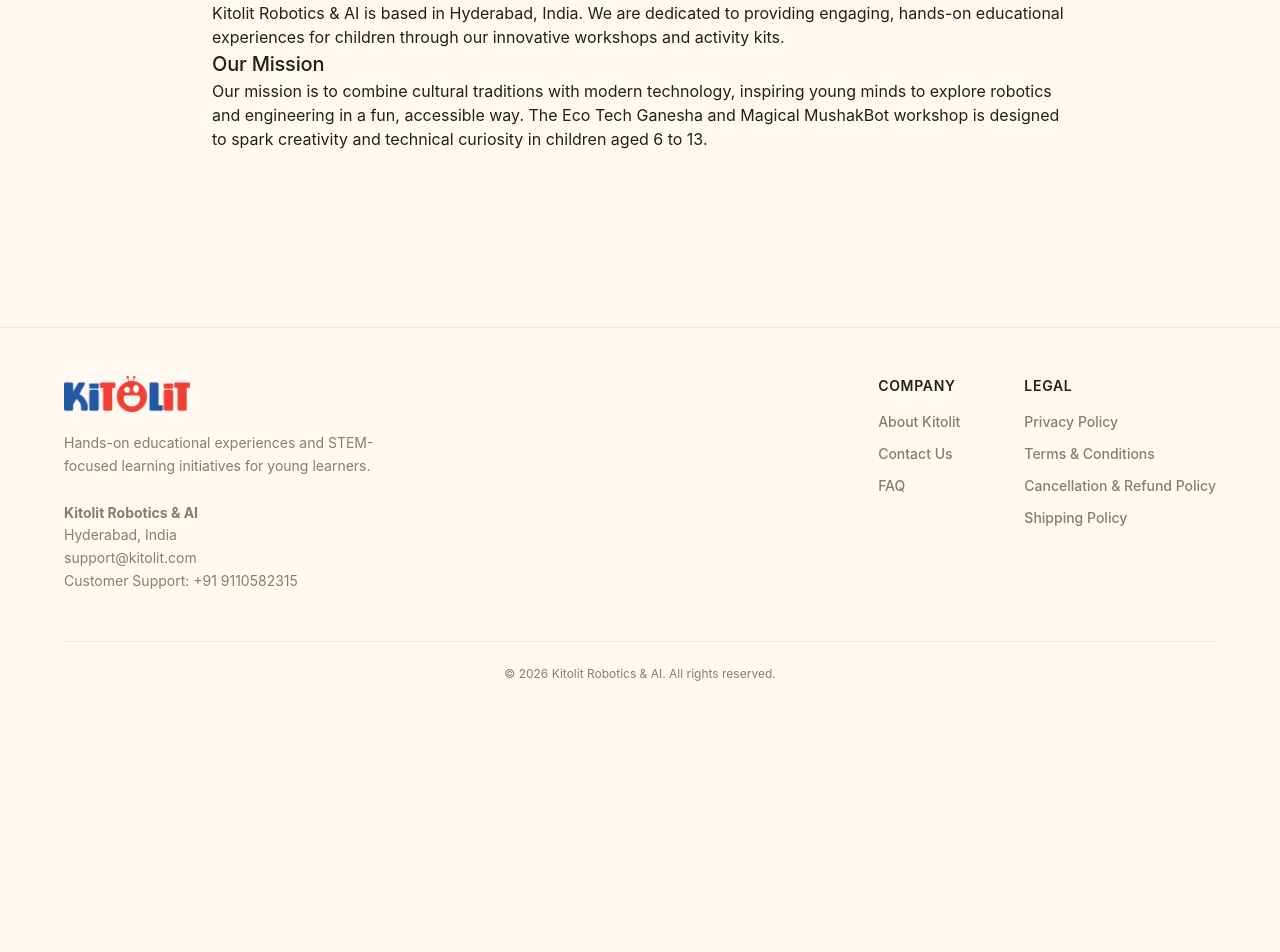
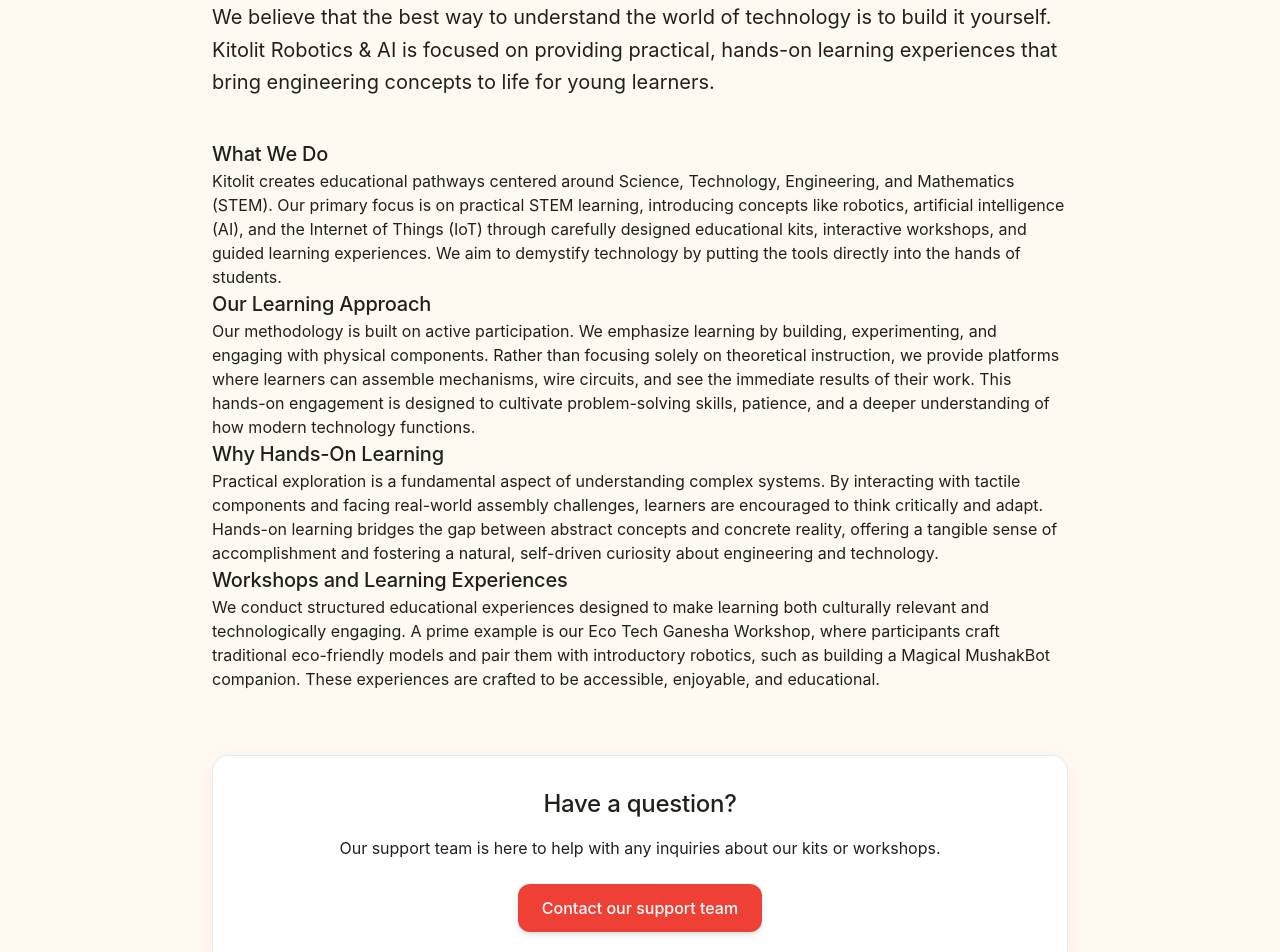
Before and after one commit to aprameyagoud/Kitolit-Mushak-MargFinder, a React (Vite) app: page /about in a window 1280 px wide. Shown: the part 240-1192 px from the top of the page. Before the commit the page ends 970 px from the top, so only its background shows below. Built offline with nearby package versions, Linux system fonts and the light colour scheme.

Commit message:
about us

```diff
--- a/src/app/pages/AboutPage.tsx
+++ b/src/app/pages/AboutPage.tsx
@@ -1,15 +1,43 @@
 import { PolicyLayout } from "../components/kitolit/PolicyLayout";
+import { Link } from "react-router";
 
 export function AboutPage() {
   return (
-    <PolicyLayout title="About Kitolit">
+    <PolicyLayout title="About Kitolit Robotics & AI">
+      <p className="text-xl leading-relaxed text-[color:var(--foreground)] mb-10">
+        We believe that the best way to understand the world of technology is to build it yourself. Kitolit Robotics & AI is focused on providing practical, hands-on learning experiences that bring engineering concepts to life for young learners.
+      </p>
+
+      <h2>What We Do</h2>
       <p>
-        Kitolit Robotics & AI is based in Hyderabad, India. We are dedicated to providing engaging, hands-on educational experiences for children through our innovative workshops and activity kits.
+        Kitolit creates educational pathways centered around Science, Technology, Engineering, and Mathematics (STEM). Our primary focus is on practical STEM learning, introducing concepts like robotics, artificial intelligence (AI), and the Internet of Things (IoT) through carefully designed educational kits, interactive workshops, and guided learning experiences. We aim to demystify technology by putting the tools directly into the hands of students.
       </p>
-      <h2>Our Mission</h2>
+
+      <h2>Our Learning Approach</h2>
       <p>
-        Our mission is to combine cultural traditions with modern technology, inspiring young minds to explore robotics and engineering in a fun, accessible way. The Eco Tech Ganesha and Magical MushakBot workshop is designed to spark creativity and technical curiosity in children aged 6 to 13.
+        Our methodology is built on active participation. We emphasize learning by building, experimenting, and engaging with physical components. Rather than focusing solely on theoretical instruction, we provide platforms where learners can assemble mechanisms, wire circuits, and see the immediate results of their work. This hands-on engagement is designed to cultivate problem-solving skills, patience, and a deeper understanding of how modern technology functions.
       </p>
+
+      <h2>Why Hands-On Learning</h2>
+      <p>
+        Practical exploration is a fundamental aspect of understanding complex systems. By interacting with tactile components and facing real-world assembly challenges, learners are encouraged to think critically and adapt. Hands-on learning bridges the gap between abstract concepts and concrete reality, offering a tangible sense of accomplishment and fostering a natural, self-driven curiosity about engineering and technology.
+      </p>
+
+      <h2>Workshops and Learning Experiences</h2>
+      <p>
+        We conduct structured educational experiences designed to make learning both culturally relevant and technologically engaging. A prime example is our Eco Tech Ganesha Workshop, where participants craft traditional eco-friendly models and pair them with introductory robotics, such as building a Magical MushakBot companion. These experiences are crafted to be accessible, enjoyable, and educational.
+      </p>
+
+      <div className="mt-16 rounded-2xl bg-white border border-[color:var(--border)] p-8 text-center shadow-[0_4px_20px_rgb(0,0,0,0.04)]">
+        <h3 className="mt-0 mb-4 text-2xl">Have a question?</h3>
+        <p className="mb-6">Our support team is here to help with any inquiries about our kits or workshops.</p>
+        <Link
+          to="/contact"
+          className="inline-flex items-center justify-center rounded-xl bg-[color:var(--brand-red)] px-6 py-3 font-medium text-white shadow-md hover:bg-[color:var(--brand-red)]/90 transition-colors"
+        >
+          Contact our support team
+        </Link>
+      </div>
     </PolicyLayout>
   );
 }
```
Also changed, not shown: 1 other file (tests, documents, lock files or other folders).
